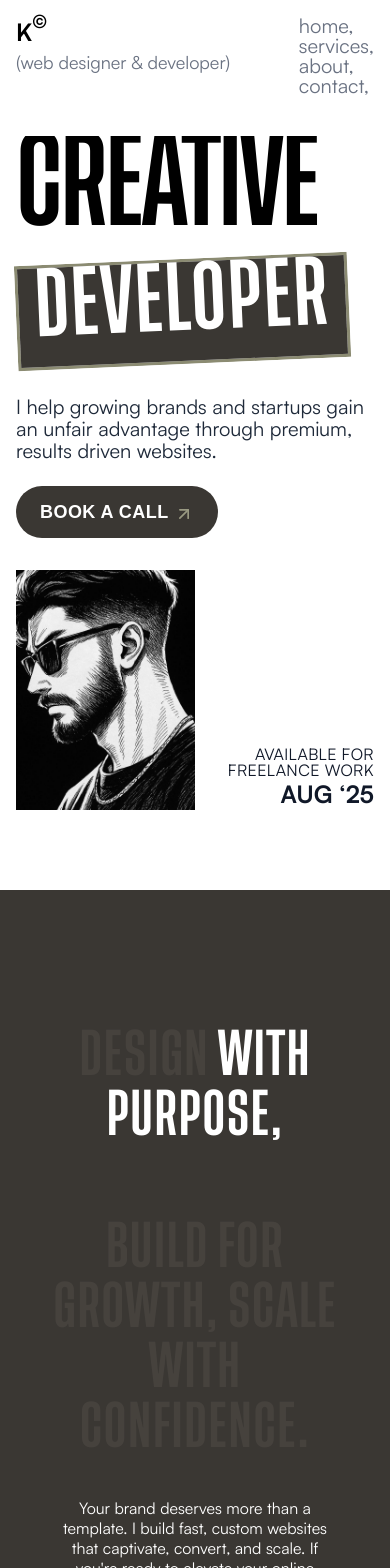
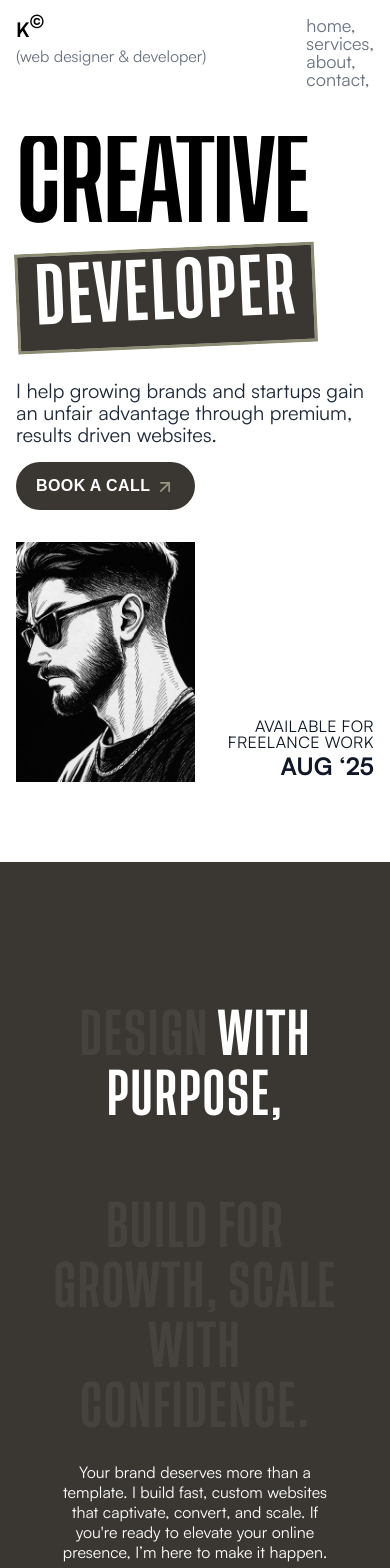
Before and after one commit to karan1310-bit/amateurK, a Next.js app: page / in a window 390 px wide. Shown: the top 1568 px of the page. Built offline with nearby package versions, Linux system fonts and the light colour scheme; a web font is replaced by a local one.

Commit message:
few mobile screen changes

```diff
--- a/components/About1.jsx
+++ b/components/About1.jsx
@@ -89,7 +89,7 @@ const MessageSection = () => {
                 clipPath: 'polygon(0 0, 0 0, 0 100%, 0% 100%)',
               }}
             >
-              <div className="bg-[#7f3b2d] px-5 pb-3 md:pb-5">
+              <div className="bg-[#7f3b2d] px-5 pb-3 pt-3 md:pt-1 md:pb-5">
                 <h2 className="text-[#FFFFFF] leading-none">Stand Out</h2>
               </div>
             </div>
@@ -100,7 +100,7 @@ const MessageSection = () => {
           </div>
 
           {/* Paragraph */}
-          <div className="flex justify-center items-center mt-10 md:mt-12">
+          <div className="flex justify-center items-center mt-6 md:mt-12">
             <div className="max-w-4xl px-10 flex justify-center items-center overflow-hidden">
               <div className="overflow-hidden">
     <p className="text-center text-base md:text-xl font-satoshi leading-tight">
--- a/components/Button.jsx
+++ b/components/Button.jsx
@@ -74,7 +74,7 @@ const FlairButton = () => {
     `Hi there! I’d love to reserve this place — is it available?`
   )}`} target="_blank"
       ref={buttonRef}
-      className="relative inline-flex items-center justify-center px-6 md:px-6 py-3 md:py-4 font-proxima font-semibold text-white bg-[#3a3733] rounded-4xl transition-colors duration-150 ease-out group overflow-hidden"
+      className="relative inline-flex items-center justify-center px-5 md:px-6 py-3 md:py-4 font-proxima font-semibold text-white bg-[#3a3733] rounded-4xl transition-colors duration-150 ease-out group overflow-hidden"
     >
       <span
         ref={flairRef}
@@ -82,7 +82,7 @@ const FlairButton = () => {
       >
         <span className="absolute w-[170%] aspect-square bg-[#8B8B72] rounded-full left-0 top-0 transform -translate-x-1/2 -translate-y-1/2"></span>
       </span>
-      <span className="relative z-10 group-hover:text-white transition-colors tracking-wide uppercase text-lg md:text-xl duration-200">Book A Call <FiArrowDownLeft className="inline-block text-xl group-hover:text-white text-[#999982] rotate-180" />
+      <span className="relative z-10 group-hover:text-white transition-colors tracking-wide uppercase text-base md:text-xl duration-200">Book A Call <FiArrowDownLeft className="inline-block text-xl group-hover:text-white text-[#999982] rotate-180" />
 </span>
     </a>
   );
--- a/components/Header.jsx
+++ b/components/Header.jsx
@@ -27,10 +27,10 @@ export default function Header() {
     <nav className="flex md:items-center gap-4 bg-[#ffffff] px-4 md:px-8 justify-between py-4 md:py-5 font-satoshi w-full">
       {/* Logo / Site Title */}
       <div className="flex flex-col md:flex-row md:items-center gap-0 md:gap-2">
-        <p className="nav-word text-2xl md:text-3xl font-bold">
+        <p className="nav-word text-xl md:text-3xl font-bold">
           K<sup className="text-lg align-top">©</sup>
         </p>
-        <p className="nav-word text-gray-500 text-lg md:text-xl">
+        <p className="nav-word text-gray-500 text-base md:text-xl">
           (web designer & developer)
         </p>
       </div>
@@ -38,7 +38,7 @@ export default function Header() {
       {/* Nav links fade in word by word */}
       <ul className="md:flex md:gap-2">
         {navLinks.map((link, index) => (
-          <li key={index} className="leading-none text-xl md:text-2xl uppercase text-gray-500">
+          <li key={index} className="leading-none text-lg md:text-2xl uppercase text-gray-500">
             <span className="nav-word">
               <Effect id={`nav-${index}`} title={link.label} link={link.href} />
             </span>
--- a/components/Hero.jsx
+++ b/components/Hero.jsx
@@ -65,11 +65,11 @@ export default function HeroSection() {
       <div className="hero-wrapper flex flex-col justify-between ">
         <Header />
         <div className="hero-container bg-[#ffffff] text-black px-4 md:px-8 pb-20">
-          <div className="md:text-center mt-6 md:mt-8">
-            <div className="flex flex-col md:flex-row md:justify-center md:items-end gap-0 md:gap-8 mb-4 md:mb-12">
+          <div className="md:text-center mt-8 md:mt-8">
+            <div className="flex flex-col md:flex-row md:justify-center md:items-end gap-0 md:gap-8 mb-6 md:mb-12">
               {/* CREATIVE */}
               <div className="overflow-hidden">
-                <h1 className="text-creative text-[6.2rem] md:text-[9rem] font-normal font-turtosk pb-6 uppercase leading-none tracking-tight">
+                <h1 className="text-creative text-[6rem] md:text-[9rem] font-normal font-turtosk pb-4 md:pb-6 uppercase leading-none tracking-tight">
                   CREATIVE
                 </h1>
               </div>
@@ -77,7 +77,7 @@ export default function HeroSection() {
               {/* DEVELOPER */}
               <div className="hero-text-scroll rotate-[-2.5deg] border-[1vw] w-fit md:border-[0.5vw] border-[#8B8B72] [clip-path:polygon(50%_0,50%_0,50%_100%,50%_100%)]">
                 <div className="bg-[#3a3733]">
-                  <h1 className="hero-developer uppercase text-[4.5rem] md:text-[8rem] font-turtosk font-normal text-[#FFFFFF] leading-[1.1] tracking-wide px-4 pb-5 md:pb-6 pt-0 md:pt-0">
+                  <h1 className="hero-developer uppercase text-[4rem] md:text-[8rem] font-turtosk font-normal text-[#FFFFFF] leading-[1.1] tracking-wide px-4 pb-4 md:pb-6 pt-2 md:pt-0">
                     Developer
                   </h1>
                 </div>
@@ -87,7 +87,7 @@ export default function HeroSection() {
 
           <div className="flex md:h-[50vh] flex-col md:flex-row justify-between items-start md:items-start gap-8 md:gap-16">
             {/* LEFT COLUMN */}
-            <div className="w-full md:w-1/3 min-h-full space-y-4">
+            <div className="w-full md:w-1/3 min-h-full space-y-2 md:space-y-4">
               <div className="overflow-hidden">
                 <div className="animate-up hidden md:block text-xl text-[#5c5c49] mt-4 mb-8">
                   <FiArrowDownLeft className="inline-block text-2xl text-[#5c5c49] rotate-270" />
@@ -114,7 +114,7 @@ export default function HeroSection() {
                 <div className="animate-up w-48 h-60 sm:w-52 sm:h-64 md:w-80 md:h-full relative overflow-hidden">
                   <Image
                     src="/images/hero.jpg"
-                    alt="Huy Nguyen"
+                    alt="K"
                     fill
                     className="object-cover"
                     priority
--- a/components/Services.jsx
+++ b/components/Services.jsx
@@ -64,7 +64,7 @@ const Services = () => {
                 className="absolute max-w-full overflow-hidden rotate-[3deg] -translate-y-40 md:-translate-y-24 border-[0.5vw] border-[#222123] z-12 first-title opacity-0"
                 style={{ clipPath: 'polygon(50% 0, 50% 0, 50% 100%, 50% 100%)' }}
               >
-                <div className="bg-[#c88e64] px-5 pt-3 pb-5 md:pt-1 md:pb-7">
+                <div className="bg-[#c88e64] px-5 pt-3 pb-3 md:pt-1 md:pb-7">
                   <h2 className="text-[#faeade] leading-none text-[3.2rem] md:text-[6rem] font-bold uppercase tracking-wide">
                     Web Design
                   </h2>
@@ -76,7 +76,7 @@ const Services = () => {
                 className="absolute max-w-full overflow-hidden rotate-[-1deg] -translate-y-20 md:translate-y-8 border-[0.5vw] border-[#222123] z-10 second-title opacity-0"
                 style={{ clipPath: 'polygon(50% 0, 50% 0, 50% 100%, 50% 100%)' }}
               >
-                <div className="bg-[#faeade] px-5 pt-3 pb-5 md:pt-1 md:pb-7">
+                <div className="bg-[#faeade] px-5 pt-3 pb-3 md:pt-1 md:pb-7">
                   <h2 className="text-[#222123] leading-none text-[2.5rem] md:text-[6rem] font-bold uppercase tracking-wide">
                     Web Developement
                   </h2>
@@ -88,7 +88,7 @@ const Services = () => {
                 className="absolute max-w-full overflow-hidden rotate-[1deg] -translate-y-0 md:translate-y-40 border-[0.5vw] border-[#222123] z-12 third-title opacity-0"
                 style={{ clipPath: 'polygon(50% 0, 50% 0, 50% 100%, 50% 100%)' }}
               >
-                <div className="bg-[#7F3B2D] px-5 pt-3 pb-5 md:pt-1 md:pb-7">
+                <div className="bg-[#7F3B2D] px-5 pt-3 pb-3 md:pt-1 md:pb-7">
                   <h2 className="text-[#faeade] leading-none text-[3.2rem] md:text-[6rem] font-bold uppercase tracking-wide">
                     Creative Dev
                   </h2>
@@ -100,7 +100,7 @@ const Services = () => {
                 className="absolute max-w-full overflow-hidden rotate-[-4deg] translate-y-20 md:translate-y-72 border-[0.5vw] border-[#222123] z-10 fourth-title opacity-0"
                 style={{ clipPath: 'polygon(50% 0, 50% 0, 50% 100%, 50% 100%)' }}
               >
-                <div className="bg-[#FED775] px-5 pt-3 pb-5 md:pt-1 md:pb-7">
+                <div className="bg-[#FED775] px-5 pt-3 pb-3 md:pt-1 md:pb-7">
                   <h2 className="text-[#2E2D2F] leading-none text-[3.2rem] md:text-[6rem] font-bold uppercase tracking-wide">
                     Animations
                   </h2>
```
